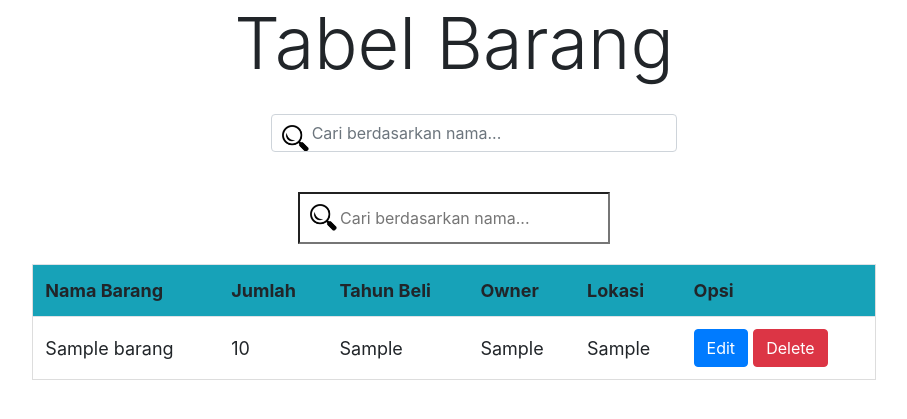
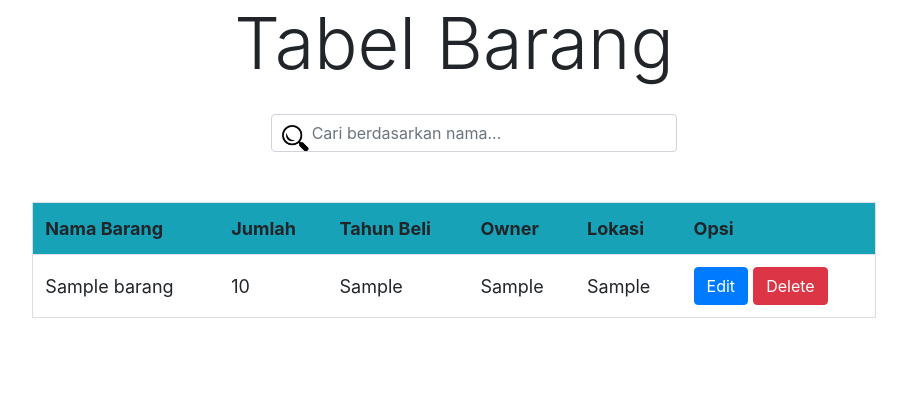
Before and after one commit to leonardcl/inventaris-gereja, a PHP site: page /tabel_barang.php in a window 1280 px wide. Shown: the part 56-475 px from the top of the page, without its empty margins (186-1093 px from the left). Run offline with PHP 8.4, Linux system fonts and the light colour scheme; the visitor is signed in with stand-in values (Sample User, id 1); tables that the repository leaves empty or names only in its code hold one stand-in row (values such as "Sample post"); some libraries are stand-ins or nearby versions.

Commit message:
posisi search

```diff
--- a/tabel_barang.php
+++ b/tabel_barang.php
@@ -34,7 +34,7 @@ $result = mysqli_query($conn, "SELECT * FROM barang ORDER BY id DESC");
   background-size:27px;
   background-repeat: no-repeat;
   padding: 12px 20px 12px 40px;
-  margin-bottom: 20px;
+  margin-bottom: 50px;
   margin-left: 20px;
   margin-right: 20px;
   margin-top: 20px;
@@ -78,9 +78,6 @@ $result = mysqli_query($conn, "SELECT * FROM barang ORDER BY id DESC");
             </div>
             <div class="col-4"></div>
         </div>
-        <center>
-        <input type="text" id="myInput" onkeyup="myFunction()" placeholder="Cari berdasarkan nama..." title="Type in a name">
-        </center>
         <div class="row">
             <div class="col-2"></div>
             <div class="col-8">
```
